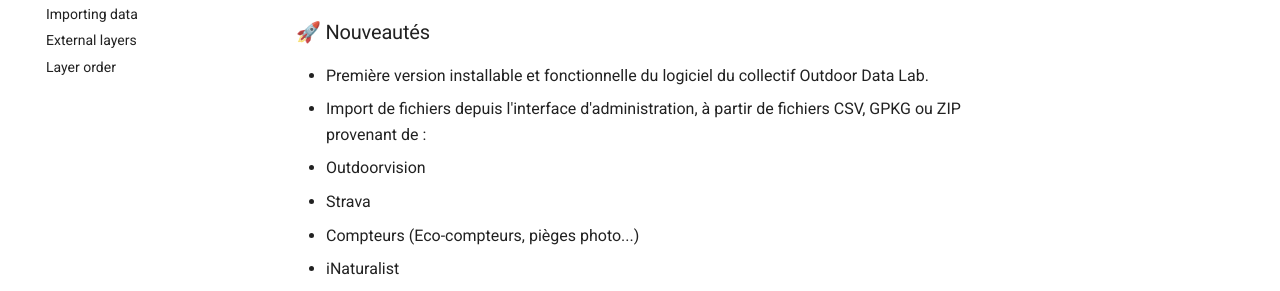
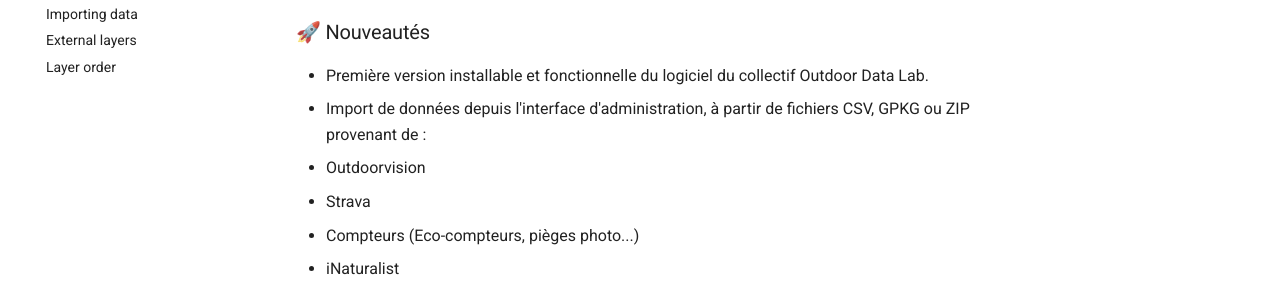
Before and after one commit to Outdoor-Data-Lab/2026-Workshop-Outdoor-Data-Lab, an MkDocs documentation site: the page built from docs/CHANGELOG.md, in a window 1280 px wide and 900 px high. Shown: the part 214-505 px from the top of the window. Built offline with MkDocs 1.6.1 and Material for MkDocs 9.7.7, drawn with Linux system fonts in a browser that asks for light colours; comment, search, counter and statistics services are not loaded.

Commit message:
Precision in changelog 0.1.0

```diff
--- a/docs/CHANGELOG.md
+++ b/docs/CHANGELOG.md
@@ -5,7 +5,7 @@
 ### 🚀 Nouveautés
 
 * Première version installable et fonctionnelle du logiciel du collectif Outdoor Data Lab.
-* Import de fichiers depuis l'interface d'administration, à partir de fichiers CSV, GPKG ou ZIP provenant de :
+* Import de données depuis l'interface d'administration, à partir de fichiers CSV, GPKG ou ZIP provenant de :
   * Outdoorvision
   * Strava
   * Compteurs (Eco-compteurs, pièges photo...)
```
